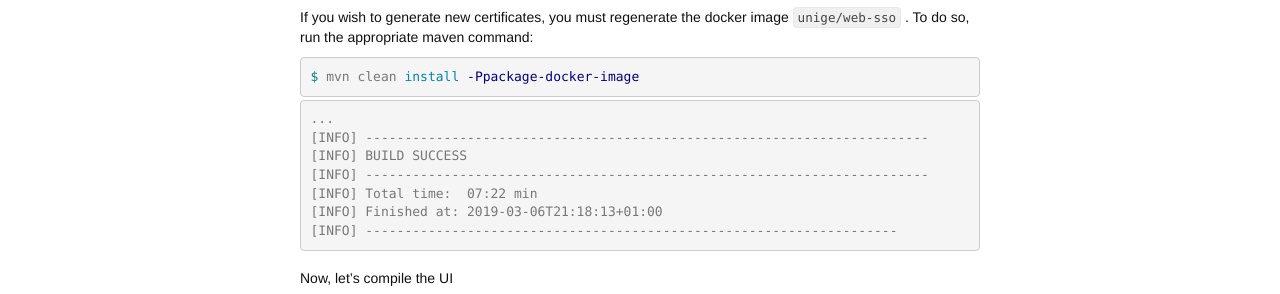
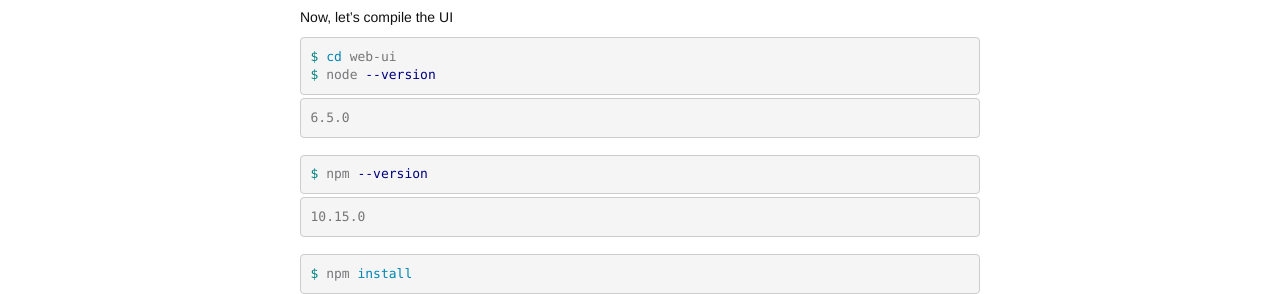
Before and after one commit to hostettler/hostettler.github.io, a plain HTML site: page 2019/02/17/microservice-architecture-part-2.html in a window 1280 px wide. Shown: the part 446-740 px from the top of the page. Drawn offline with Linux system fonts and the light colour scheme.

```diff
--- a/2019/02/17/microservice-architecture-part-2.html
+++ b/2019/02/17/microservice-architecture-part-2.html
@@ -50,20 +50,6 @@ By its very nature, microservice architecture are distributed and that comes wit
 One of these constraint is that all the non-functional features such as security, logging, testability and so on, have to take distribution into account.</p>
 
 <h2 id="getting-the-backend-components-to-run">Getting the backend components to run</h2>
-
-<p>If you wish to generate new certificates, you must regenerate the docker image <code class="highlighter-rouge">unige/web-sso</code> . To do so, run the appropriate maven command:</p>
-
-<figure class="highlight"><pre><code class="language-bash" data-lang="bash"><span class="nv">$ </span>mvn clean <span class="nb">install</span> <span class="nt">-Ppackage-docker-image</span></code></pre></figure>
-
-<figure class="console-output"><pre>
-...
-[INFO] ------------------------------------------------------------------------
-[INFO] BUILD SUCCESS
-[INFO] ------------------------------------------------------------------------
-[INFO] Total time:  07:22 min
-[INFO] Finished at: 2019-03-06T21:18:13+01:00
-[INFO] --------------------------------------------------------------------
-</pre></figure>
 
 <p>Now, let’s compile the UI</p>
 
```
Also changed, not shown: feed.xml (+1 -15 lines).
